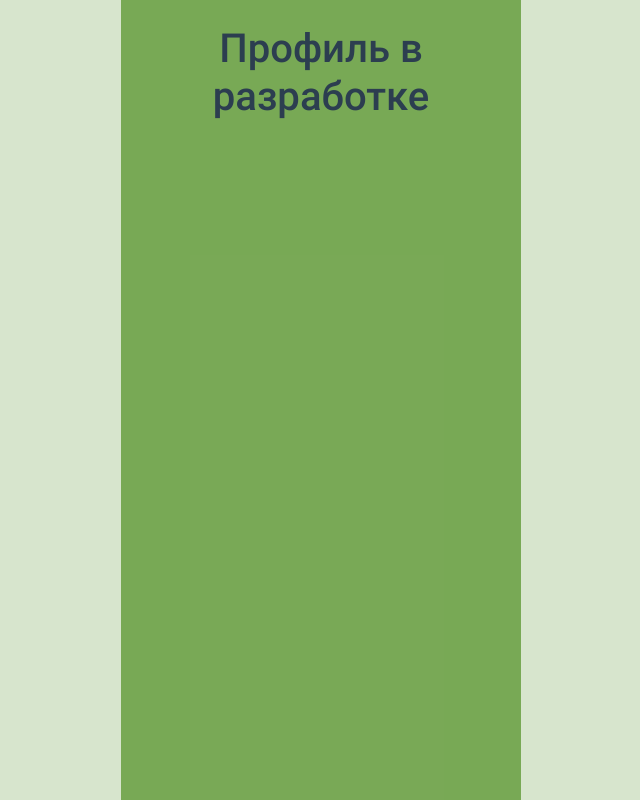
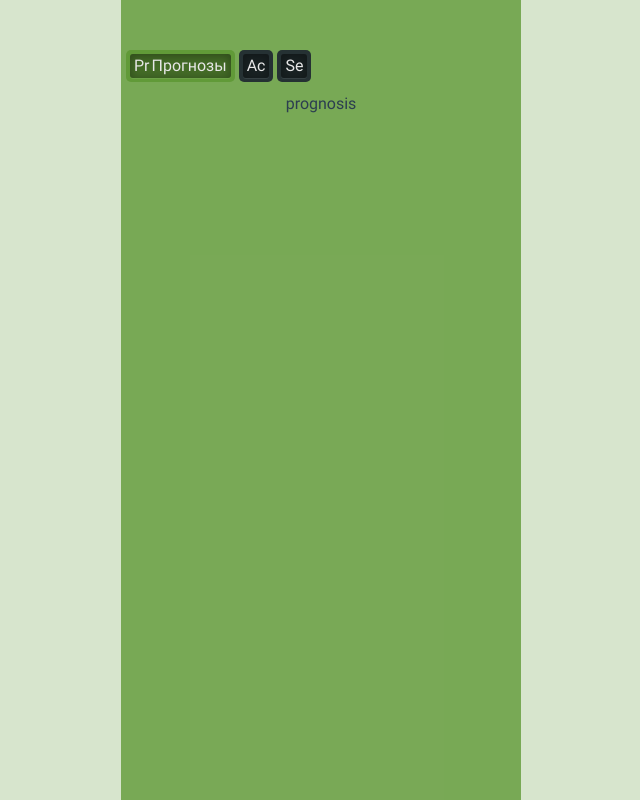
Before and after one commit to Mys9ys/prog.vue, a Vue app: page /profile in a window 1280 px wide. Shown: the whole page, without its empty margins (319-959 px from the left). Built offline with nearby package versions, Linux system fonts and the light colour scheme.

Commit message:
Профиль - первые шаги

```diff
--- /dev/null
+++ b/src/components/achievement/ProfileAchievementBlock.vue
@@ -0,0 +1,36 @@
+<template>
+  <h1>Ачивки</h1>
+</template>
+
+<script>
+export default {
+  name: "ProfileAchievementBlock",
+  data(){
+    return {
+      achivki: {
+        'total': {'title': 'Ранг', 'level': 0, },
+        'football_prog_count': {'title': 'Футбольные прогнозы'},
+        'race_prog': {}
+      },
+      achivki_temp: {
+        'total': {
+          0: {'name': 'Заглянувший', 'class' : 'blur'},
+          1: {'name': 'Новичок', 'class' : 'blur'},
+          5: {'name': 'Тестирующий', 'class' : 'blur'},
+          10: {'name': 'Познающий', 'class' : 'blur'},
+          25: {'name': 'Увлекшийся', 'class' : 'blur'},
+          31: {'name': 'Чемпион Евро', 'class' : 'blur'},
+          50: {'name': 'Болельщик', 'class' : 'blur'},
+          64: {'name': 'Чемпион Мира', 'class' : 'blur'},
+          100: {'name': 'Заядлый', 'class' : 'blur'},
+          200: {'name': 'Познавший', 'class' : 'blur'},
+        }
+      }
+    }
+  }
+}
+</script>
+
+<style scoped>
+
+</style>
--- a/src/pages/MyProfilePage.vue
+++ b/src/pages/MyProfilePage.vue
@@ -1,19 +1,74 @@
 <template>
   <PageHeader class="header">Ваш профиль</PageHeader>
-  <h1>Профиль в разработке</h1>
+
+  <div class="title_block">
+    <div class="title_wrapper" v-for="(el, index) in profileMenu" :key="index" @click="active = index" :class="{'active':active === index}">
+      <div class="title">
+        <div class="icon">{{ el.icon }}</div>
+        <div class="name" v-if="index === active">{{ el.title }}</div>
+      </div>
+    </div>
+  </div>
+
+  <div class="body_block">
+    <div class="body_item" v-if="active === 'prognosis'">prognosis</div>
+    <div class="body_item" v-if="active === 'achievement'">
+      <ProfileAchievementBlock></ProfileAchievementBlock>
+    </div>
+    <div class="body_item" v-if="active === 'settings'">settings</div>
+
+  </div>
 </template>
 
 <script>
 import PageHeader from "@/components/main/PageHeader";
+import ProfileAchievementBlock from "@/components/achievement/ProfileAchievementBlock";
 
 export default {
   name: "MyProfilePage",
   components: {
-    PageHeader
+    PageHeader,
+    ProfileAchievementBlock
+  },
+  data() {
+    return {
+      active: 'prognosis',
+      profileMenu: {
+        'prognosis': {'title': 'Прогнозы', 'icon': 'Pr'},
+        'achievement': {'title': 'Награды', 'icon': 'Ac'},
+        'settings': {'title': 'Настройки', 'icon': 'Se'},
+      }
+    }
   }
 }
 </script>
 
-<style scoped>
+<style lang="less" scoped>
+@import "src/assets/css/variables.less";
 
+.title_block {
+  display: flex;
+  flex-direction: row;
+  gap: 4px;
+}
+
+.title_wrapper {
+  background: @DarkColorBG;
+  padding: 4px;
+  border-radius: 5px;
+  color: @colorText;
+  margin-top: 25px;
+  text-align: left;
+  margin-bottom: 10px;
+
+  .title {
+    display: flex;
+    flex-direction: row;
+    gap: 2px;
+    .shadow_inset;
+  }
+  &.active{
+    background: @YesWrite;
+  }
+}
 </style>
```
Also changed, not shown: src/components/profile/ProfilePrognosisBlock.vue (added, +13 -0 lines), src/assets/icon/profile/gear.svg (added).
